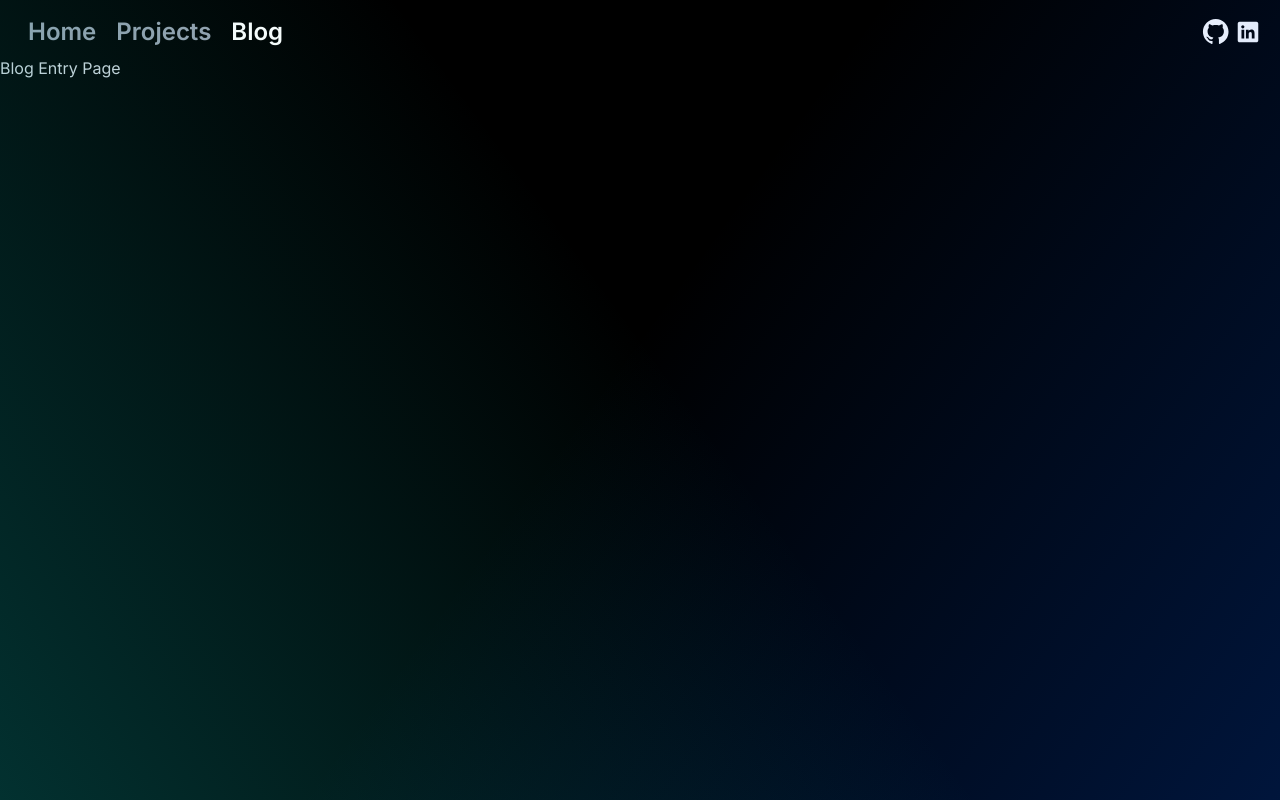
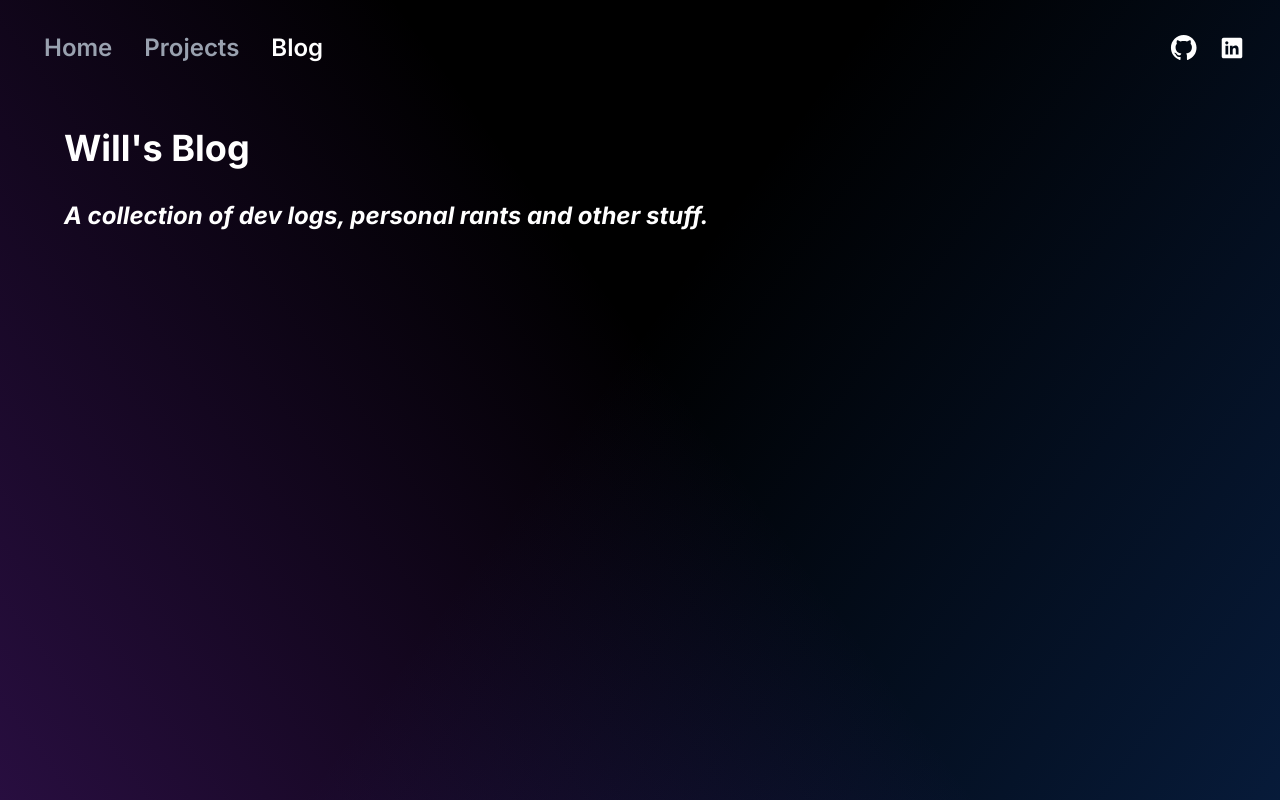
Before and after one commit to willbowden/willbowden, a SvelteKit app in the folder portfolio/: page /blog in a window 1280 px wide. Built offline with nearby package versions, Linux system fonts and the light colour scheme.

Commit message:
Styling blog page and add images to posts

```diff
--- a/portfolio/src/app.css
+++ b/portfolio/src/app.css
@@ -30,6 +30,26 @@
     background-repeat: repeat;
     z-index: 0;
   }
+
+  .blog::after {
+    pointer-events: none;
+    content: '';
+    background: linear-gradient(54deg in oklch,
+        oklch(from rgba(147, 51, 234, 1) l c h / 0.65) -15%,
+        oklch(from rgba(147, 51, 234, 1) l c h / 0) 48%),
+      linear-gradient(306deg in oklch,
+        oklch(from rgba(59, 130, 246, 1) calc(l - 0.1) c h / 0.65) -15%,
+        oklch(from rgba(59, 130, 246, 1) calc(l - 0.1) c h / 0) 48%);
+    animation: home-gradient 15s cubic-bezier(0.25, 0.1, 0.25, 1) infinite;
+    background-size: 200% 200%;
+    position: absolute;
+    bottom: 0;
+    left: 0;
+    width: 100%;
+    height: 100%;
+    background-repeat: repeat;
+    z-index: -1;
+  }
 }
 
 @keyframes home-gradient {
--- a/portfolio/src/app.html
+++ b/portfolio/src/app.html
@@ -6,7 +6,7 @@
 		<meta name="viewport" content="width=device-width, initial-scale=1" />
 		%sveltekit.head%
 	</head>
-	<body data-sveltekit-preload-data="hover" class="home h-full">
+	<body data-sveltekit-preload-data="hover" class="h-full">
 		<div style="display: contents" class="h-full">%sveltekit.body%</div>
 	</body>
 </html>
--- a/portfolio/src/routes/+layout.svelte
+++ b/portfolio/src/routes/+layout.svelte
@@ -5,9 +5,10 @@
 	let { children } = $props();
 </script>
 
-<div class="flex h-[7%] justify-between align-baseline p-4 text-white">
+<div class="relative h-screen w-full">
+	<div class="absolute w-full z-10 flex h-[10%] justify-between align-baseline px-8 pt-8 text-white">
 		<div>
-		<nav class="ml-3 flex justify-evenly space-x-5 text-2xl font-semibold">
+			<nav class="ml-3 flex justify-evenly space-x-8 text-2xl font-semibold">
 				<a href="/" class={`hover:text-white ${page.route.id === '/' ? '' : 'text-gray-400'}`}>Home</a
 				>
 				<a
@@ -21,7 +22,7 @@
 			</nav>
 		</div>
 
-	<div class="flex justify-end">
+		<div class="flex justify-end space-x-4">
 			<a
 				aria-label="github profile"
 				href="https://github.com/willbowden"
@@ -62,6 +63,7 @@
 		</div>
 	</div>
 
-<div class="h-[93%] w-full">
+	<div class="h-full w-full pt-24">
 		{@render children()}
 	</div>
+</div>
--- a/portfolio/src/routes/+page.svelte
+++ b/portfolio/src/routes/+page.svelte
@@ -1,4 +1,4 @@
-<div class="flex h-full w-full justify-center">
+<div class="home flex h-full w-full justify-center">
 	<div>
 		<h1 class="mt-24 text-9xl font-bold text-white">Hi!</h1>
 		<h2 class="text-end text-7xl font-bold italic text-white">I'm Will,</h2>
--- a/portfolio/src/routes/blog/+page.svelte
+++ b/portfolio/src/routes/blog/+page.svelte
@@ -1 +1,18 @@
-<h1>Blog Entry Page</h1>
+<script lang="ts">
+  import PostCard from './PostCard.svelte';
+
+  export let data;
+
+  const metadata = data.metadata;
+</script>
+
+<div class="blog px-16 py-8">
+  <h1 class="text-4xl font-bold text-white mb-8">Will's Blog</h1>
+  <h2 class="text-2xl font-bold text-white mb-8 italic">A collection of dev logs, personal rants and other stuff.</h2>
+
+  <div class="grid grid-cols-3 gap-8">
+    {#each metadata as post}
+      <PostCard {post} />
+    {/each}
+  </div>
+</div>
--- /dev/null
+++ b/portfolio/src/routes/blog/+page.ts
@@ -0,0 +1,19 @@
+import { error } from '@sveltejs/kit';
+
+export const load = async ({ params }) => {
+	const posts = await import.meta.glob(
+		'../../posts/*.svx',
+		{ eager: true }
+	);
+
+  if (!posts) {
+    throw error(404);
+  };
+
+  const metadata = Object.entries(posts).map(([path, post]: [string, any]) => {
+    const slug = path.split('/').pop()?.replace('.svx', '');
+    return { ...post.metadata, slug };
+  });
+
+  return { metadata };
+};
--- /dev/null
+++ b/portfolio/src/routes/blog/PostCard.svelte
@@ -0,0 +1,20 @@
+<script lang="ts">
+	const { post } = $props();
+
+  console.log(post);
+</script>
+
+<a href={`/blog/${post.slug}`} class="group block">
+	<div class="rounded-xl overflow-hidden border border-gray-700 hover:border-gray-600 transition-colors backdrop-blur-sm">
+		<div class="aspect-[1.91/1] bg-gray-900/80 relative">
+      <img src={post.image} alt={post.title} class="w-full h-full object-cover" />
+			<div class="absolute bottom-4 left-4 flex flex-col gap-1">
+				<p class="text-sm text-gray-300">{post.date}</p>
+				<h2 class="text-2xl font-bold text-white group-hover:text-cyan-400 transition-colors">{post.title}</h2>
+			</div>
+		</div>
+		<div class="p-4 bg-gray-950/90">
+			<p class="text-gray-300">{post.blurb}</p>
+		</div>
+	</div>
+</a>
--- a/portfolio/src/routes/blog/[slug]/+page.ts
+++ b/portfolio/src/routes/blog/[slug]/+page.ts
@@ -7,5 +7,5 @@ export const load = async ({ params }) => {
 		throw error(404); // Couldn't resolve the post
 	}
 
-	return {post};
+	return { post };
 };
--- a/portfolio/src/routes/blog/[slug]/PostHeader.svelte
+++ b/portfolio/src/routes/blog/[slug]/PostHeader.svelte
@@ -1,18 +1,28 @@
 <script lang="ts">
-	const { title, subtitle, date, blurb } = $props();
+	const { title, subtitle, date, blurb, image } = $props();
 </script>
 
-<div class="w-full h-full flex flex-col justify-center justify-items-center items-center">
+<div
+  class="w-full h-full flex flex-col justify-center justify-items-center items-center bg-cover bg-center bg-no-repeat relative"
+  style="background-image: url({image})"
+>
+  <div class="absolute inset-0 bg-gray-900/70"></div>
+  <div class="z-10 flex flex-col items-center">
     <h1 class="text-white text-8xl font-bold">
       {title}
     </h1>
     <h2 class="text-gray-200 text-4xl font-semibold">
       {subtitle}
     </h2>
-  <h3 class="text-gray-400 text-xl font-medium">
+    <div class="flex items-center w-[50%] gap-4 my-2">
+      <div class="h-[1px] bg-gray-400 flex-grow"></div>
+      <h3 class="text-gray-400 text-xl font-medium whitespace-nowrap">
         {date}
       </h3>
+      <div class="h-[1px] bg-gray-400 flex-grow"></div>
+    </div>
     <p class="text-cyan-600 w-[30%] text-xl text-center">
       {blurb}
     </p>
   </div>
+</div>
```
Also changed, not shown: portfolio/static/blog-images/cat.jpg (added), 1 other file (tests, documents, lock files or other folders). Lines whose indentation alone changed are shown as unchanged.
